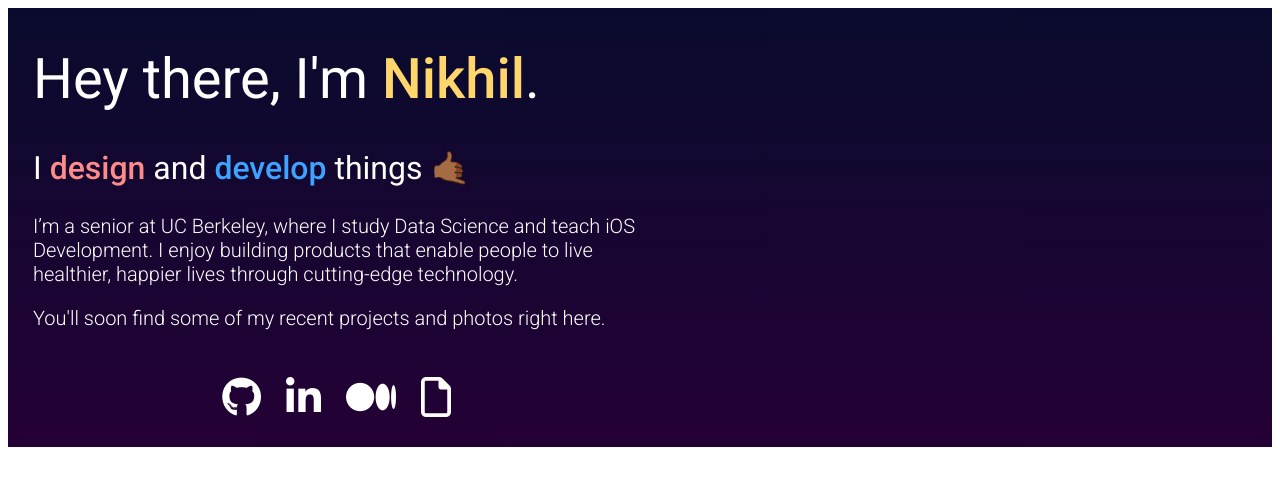
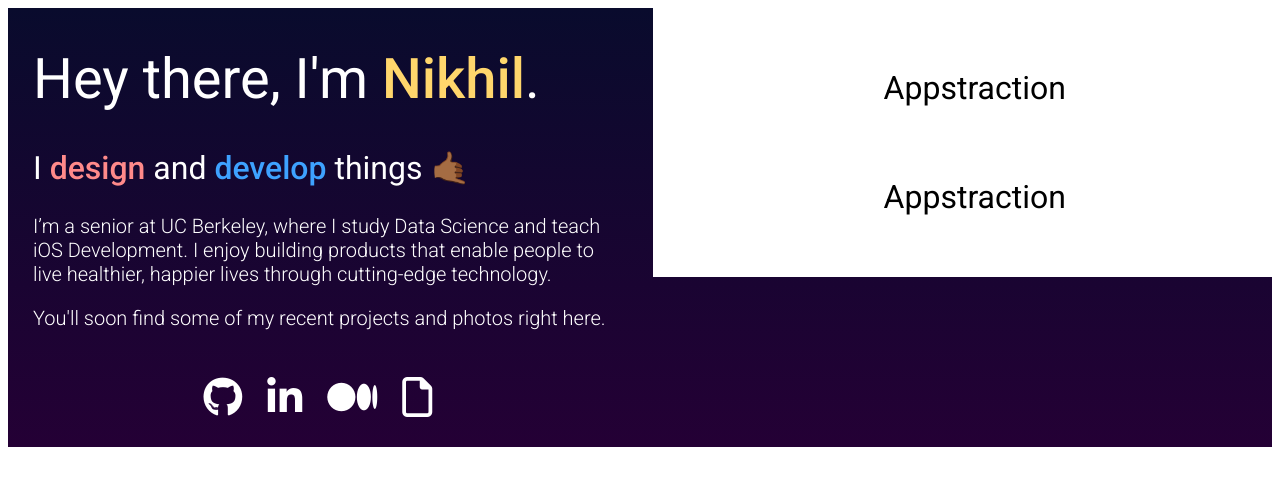
Before and after one commit to nyerasi/nyerasi.github.io, a React (Create React App) app: page / in a window 1280 px wide. Shown: the top 486 px of the page. Built offline with nearby package versions, Linux system fonts and the light colour scheme.

Commit message:
implemented flippable cards

```diff
--- a/src/components/ProjectCard.js
+++ b/src/components/ProjectCard.js
@@ -1,8 +1,97 @@
 import React, { Component } from 'react';
 import styled, { css } from 'styled-components';
 
+// Flipping card
+const Card = styled.article`
+  position: relative;
+  width: 100%;
+  min-height: 25%;
+  cursor: pointer;
+  perspective: 1000px;
+  transition: all .25s ease-in-out;
+
+  &:focus,
+  &:hover {
+    box-shadow: 0 0 40 rgba(0,0,0,.15);
+  }
+
+  &.flipped {
+    & > div:first-of-type { // frontside of the card
+      transform: perspective(1000px) rotateY(-180deg);
+    }
+
+    & > div:last-of-type { // backside of the card
+      transform: perspective(1000px) rotateY(0deg);
+    }
+  }
+`
+
+// Card sides
+const CardSide = css`
+  position: absolute;
+  top: 0;
+  left: 0;
+  overflow: hidden;
+  padding: 25px;
+  display: flex;
+  flex-direction: column;
+  justify-content: center;
+  width: 100%;
+  height: 100%;
+  backface-visibility: hidden;
+  transition: all .25s ease-in-out;
+`
+
+// Card side - front
+const CardFront = styled.div`
+  ${CardSide};
+  background-color: white;
+  font-weight: bold;
+  text-align: center;
+`
+
+// Card side - back
+const CardBack = styled.div`
+  ${CardSide};
+  background-color: white;
+  transform: rotateY(-180deg);
+`
+
+// Card content
+const CardNumber = styled.span`
+  font-family: 'Roboto', sans-serif;
+  font-weight: 500;
+  display: block;
+  font-size: 2.5em;
+`
+
+const CardTitle = styled.h2`
+  font-family: 'Roboto', sans-serif;
+  font-weight: 400;
+  font-size: 2em;
+`
+
+const CardDescription = styled.span`
+  font-family: 'Roboto', sans-serif;
+  font-weight: 300;
+  font-size: 1.5em;
+`
+
 export default class ProjectCard extends React.Component {
-  constructor(props) {
+  flipCard(event) {
+    event.currentTarget.classList.toggle('flipped')
+  }
 
+  render() {
+    return (
+      <Card onClick={this.flipCard.bind(this)}>
+        <CardFront>
+          <CardTitle>Appstraction</CardTitle>
+        </CardFront>
+        <CardBack>
+          <CardDescription>A progressive web application for the Berkeley Art Museum and Pacific Film Archive featuring exclusive curator commmentary.</CardDescription>
+        </CardBack>
+      </Card>
+    );
   }
 }
--- a/src/components/SplashPage.js
+++ b/src/components/SplashPage.js
@@ -1,5 +1,6 @@
 import React, { Component } from 'react';
 import styled, { css } from 'styled-components';
+import ProjectCard from './ProjectCard.js'
 
 const Title = styled.h1`
   font-family: 'Roboto', sans-serif;
@@ -16,7 +17,7 @@ const Subtitle = styled.h2`
 `;
 
 const Body = styled.p`
-  font-family: 'Roboto', light;
+  font-family: 'Roboto', sans-serif;
   font-weight: 300;
   font-size: 1.25em;
   color: white;
@@ -56,6 +57,24 @@ const Icon = styled.a`
     transition: 0.3s ease-out;
 	}
 `
+
+const CardContainer = styled.span`
+  padding-right: 25px;
+  padding-left: 25px;
+  margin-right: auto;
+  margin-left: auto;
+  width: 50%;
+`;
+
+const CardColumn = styled.span`
+  flex-direction: column;
+  padding-top: 10%;
+  padding-bottom: 10%;
+  margin-right: auto;
+  margin-left: auto;
+  height: 100%;
+`;
+
 
 const Emoji = props => (
     <span
@@ -126,6 +145,12 @@ export default class SplashPage extends React.Component {
               <span><Icon href="https://drive.google.com/file/d/1cyYKcEyXm50jVPl7lapX_J0Wfsa4pBo_/view?usp=sharing"><i class="far fa-file"></i></Icon></span>
           </SocialIcons>
         </About>
+        <CardContainer>
+          <CardColumn>
+            <ProjectCard/>
+            <ProjectCard/>
+          </CardColumn>
+        </CardContainer>
       </Background>
     );
   }
```
